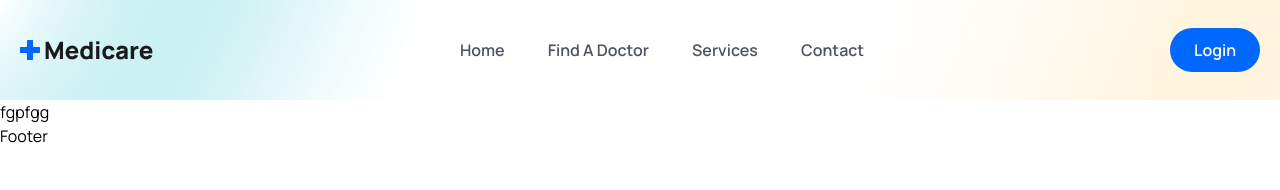
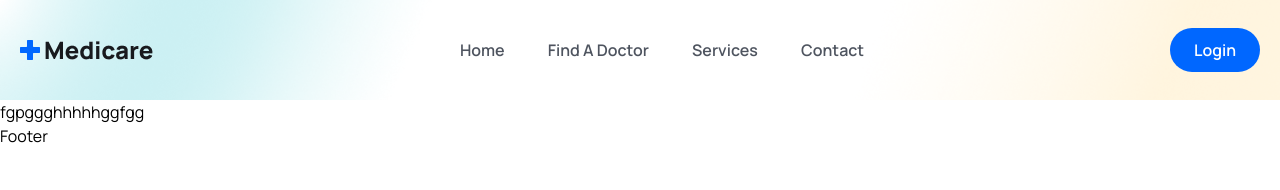
Before and after one commit to Keerikadan03/DAMS, a React (Vite) app in the folder frontend/: page /login in a window 1280 px wide. Shown: the top 190 px of the page. Built offline with nearby package versions, Linux system fonts and the light colour scheme.

Commit message:
My message

```diff
--- a/frontend/src/pages/Login.jsx
+++ b/frontend/src/pages/Login.jsx
@@ -2,7 +2,7 @@ import React from 'react'
 
 const Login = () => {
   return (
-    <div className="w-5"><h1>fgpfgg</h1></div>
+    <div className="w-45px"><h1>fgpggghhhhhggfgg</h1></div>
   )
 }
 
```
